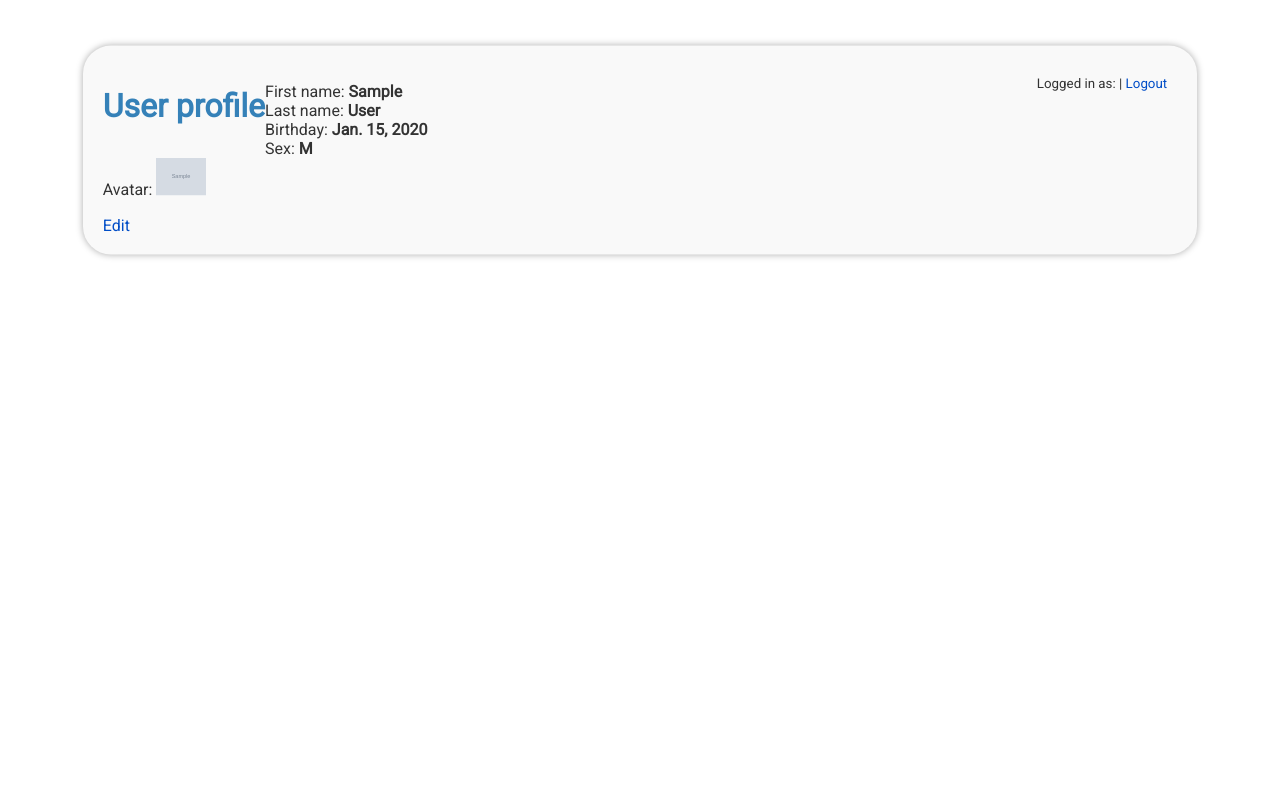
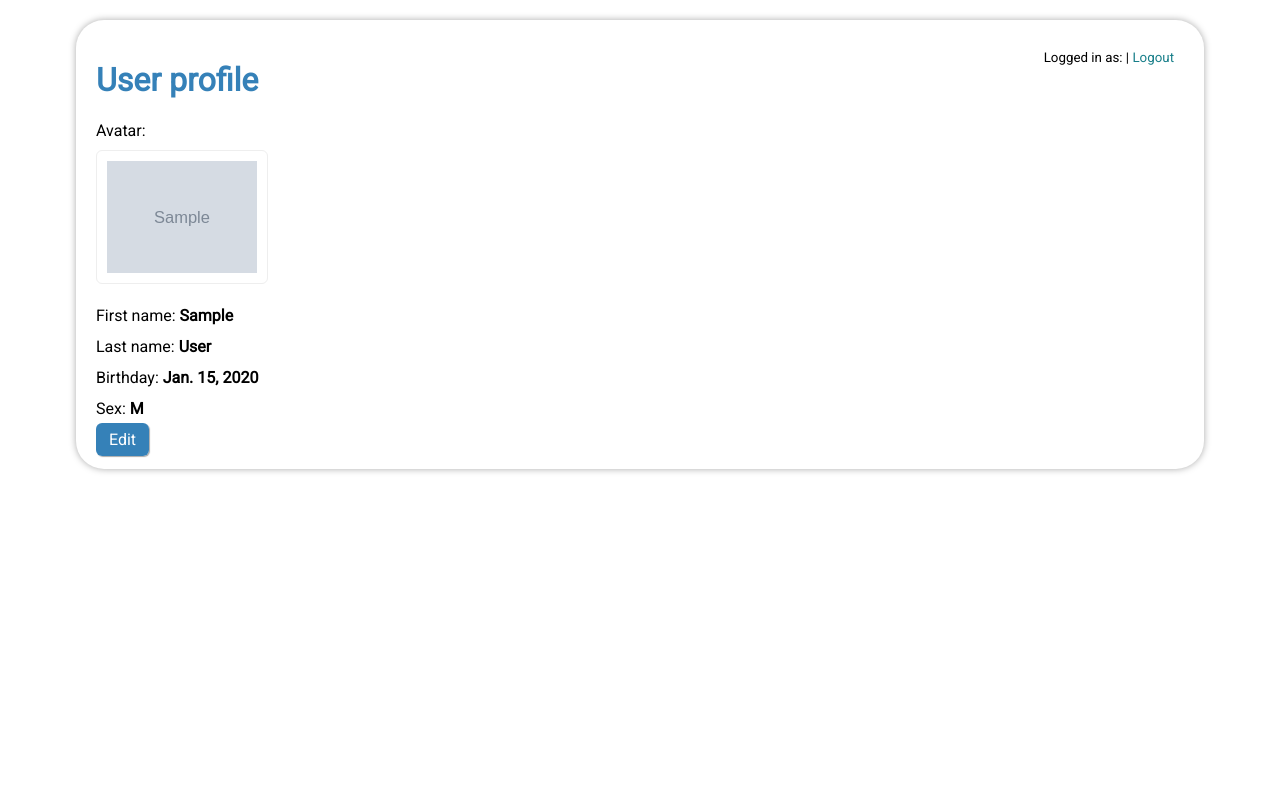
Before and after one commit to awp2016/course-project, a Django app: a page that uses socialapp/templates/socialapp/user_profile.html in a window 1280 px wide. Run offline with Django 3.2, Linux system fonts and the light colour scheme; tables that the repository leaves empty hold one stand-in row (values such as "Sample post"); grey boxes marked "Sample" are stand-in pictures.

Commit message:
new design for status, profile, details and login pages

```diff
--- a/awp/settings.py
+++ b/awp/settings.py
@@ -122,3 +122,4 @@ USE_TZ = True
 
 STATIC_URL = '/static/'
 MEDIA_URL = '/media/'
+STATIC_ROOT = os.path.join(BASE_DIR, 'static')
--- a/socialapp/static/css/main.css
+++ b/socialapp/static/css/main.css
@@ -1,9 +1,8 @@
 body {
     font-family: 'Roboto', sans-serif;
-    color: 333333;
     background: white;
+    margin: 0;
 }
-
 
 .see-more {
     float: right;
@@ -19,10 +18,12 @@ small {
     font-size: 11px;
 }
 
+
 /*text-decoration:none removes the underline from the links*/
+
 a {
     text-decoration: none;
-    color: #004dc7;
+    color: #177E89;
 }
 
 textarea {
@@ -31,37 +32,53 @@ textarea {
     border-color: #3581B8;
 }
 
-a:visited {
-    color: #002e77;
-}
 
 /*moved user details to the right size of page; */
+
 .user {
     font-size: smaller;
     float: right;
     margin: 10px;
 }
 
+
 /*moved the title to the left side, otherwise, it's containing box would take the whole row and the user div would go underneath it*/
+
 h1 {
     color: #3581B8;
     float: left;
 }
 
+
 /*needed to resset the flow of the page after using float on both elements above it*/
+
 form {
     clear: both;
 }
 
 
+/*same as above, for status page*/
+
+.user-post {
+    clear: both;
+}
+
+.user-details {
+    clear: both;
+}
+
+
 /*defines an area that contains the posts.It wraps the posts so they can stay in a line as long as there is space and go on the next row if there is no more space on the apge */
+
 .index-posts-area {
     display: flex;
     flex-wrap: wrap;
     justify-content: flex-start;
 }
 
+
 /*the padding rule works like an inside margin, this way we can create some spacing between the content and the border of the divs and still have the same background inside this space*/
+
 .index-post {
     padding: 10px;
     margin-right: 10px;
@@ -73,38 +90,87 @@ form {
     color: white;
 }
 
-  /*the color rule is applied to two elements, the <a href tag that is contained in the div with the class index-post and the <a href tag that is contained within the <small> tag*/
-.index-post a,
-small a {
+.index-post a {
     color: #eee;
 }
 
+
 /*this div contains the whole page and it sets it's with to 85% of it's parent div, in our case, the parent div is the body, and it has the same width as the windw.*/
+
+
 /*margin-left: auto and margin-right: auto centers my div. This rule doesn't work in all cases, so it's not a standard way to center everything.*/
+
 .page-container {
     width: 85%;
     margin-left: auto;
     margin-right: auto;
+    margin-top: 20px;
+    margin-bottom: 20px;
     padding: 20px;
-    background: #f9f9f9;
     border-radius: 28px;
-    transform: translateY(18%);
     box-shadow: 0px 0px 7px #aaa;
 }
 
 
+/*this rule makes the button looks cooler. Border-radius adds rounded corners */
 
- /*this rule makes the button looks cooler. Border-radius adds rounded corners */
 .button {
     background-color: #3581B8;
     border-radius: 6px;
     border: 1px solid transparent;
-	padding: 4px 10px;
+    padding: 6px 12px;
     color: white;
     box-shadow: 1px 1px 1px #aaa;
 }
 
 
-.user-post {
-	    clear: both;
+/*display:block takes 100% of the available space*/
+
+.user-details span {
+    display: block;
+    margin-bottom: 12px;
 }
+
+.user-image {
+    max-width: 150px;
+}
+
+.user-image img {
+    width: 100%;
+    margin-top: 10px;
+    margin-bottom: 10px;
+    padding: 10px;
+    border: 1px solid #eee;
+    border-radius: 6px;
+}
+
+
+/*input looks cooler, just like the buttons*/
+
+input {
+    border-radius: 6px;
+    font-size: 14px;
+    border: 1px solid #3581B8;
+    box-shadow: 1px 1px 3px #aaa;
+    padding: 6px;
+    margin-top: 5px;
+}
+
+.button {
+    cursor: pointer;
+}
+
+.login-page {
+    width: 100vw;
+    height: 100vh;
+    display: flex;
+    justify-content: center;
+    align-items: center;
+}
+
+.login-form {
+    padding: 30px 70px;
+    box-shadow: 0px 0px 12px #ddd;
+    border-radius: 10px;
+    border: 1px solid #3581B8;
+}
--- a/socialapp/templates/socialapp/delete_status.html
+++ b/socialapp/templates/socialapp/delete_status.html
@@ -9,7 +9,7 @@
     {% csrf_token %}
     {{ form.as_p }}
     <p>Are you sure you want to delete this status?</p>
-    <input type="submit" value="Yes"/>
+    <input class="button" type="submit" value="Yes"/>
     <a href="{% url 'status_details' pk=status.pk %}">No</a>
   </form>
 {% endblock %}
--- a/socialapp/templates/socialapp/edit_profile.html
+++ b/socialapp/templates/socialapp/edit_profile.html
@@ -8,6 +8,6 @@
   <form method="POST">
     {% csrf_token %}
     {{ form.as_p }}
-    <input type="submit" value="Send"/>
+    <input class="button" type="submit" value="Send"/>
   </form>
 {% endblock %}
--- a/socialapp/templates/socialapp/status_details.html
+++ b/socialapp/templates/socialapp/status_details.html
@@ -24,7 +24,7 @@
   <form method="post">
     {% csrf_token %}
     {{ form.as_p }}
-    <input type="submit" value="Save"/>
+    <input class="button" type="submit" value="Save"/>
   </form>
 
   {% for comment in comments %}
--- a/socialapp/templates/socialapp/user_profile.html
+++ b/socialapp/templates/socialapp/user_profile.html
@@ -5,12 +5,12 @@
 {% endblock %}
 
 {% block content %}
-  <p>
-    First name: <b>{{ user_profile.first_name }}</b> <br>
-    Last name: <b>{{ user_profile.last_name }}</b> <br>
-    Birthday: <b>{{ user_profile.birthday }}</b> <br>
-    Sex: <b>{{ user_profile.sex }}</b> <br>
-    Avatar: <img width="50" src="{{ user_profile.avatar.url }}"/>
-  </p>
-  <a href="{% url 'edit_user_profile' user_profile.pk %}">Edit</a>
+  <div class="user-details">
+      <span class="user-image"> Avatar: <img src="{{ user_profile.avatar.url }}"/> </span>
+    <span> First name: <b>{{ user_profile.first_name }}</b> </span>
+    <span> Last name: <b>{{ user_profile.last_name }}</b> </span>
+    <span> Birthday: <b>{{ user_profile.birthday }}</b> <br> </span>
+    <span> Sex: <b>{{ user_profile.sex }}</b> </span>
+  </div>
+  <a class="button" href="{% url 'edit_user_profile' user_profile.pk %}">Edit</a>
 {% endblock %}
```
Also changed, not shown: socialapp/templates/socialapp/login.html (+6 -2 lines). Lines whose indentation alone changed are shown as unchanged.
